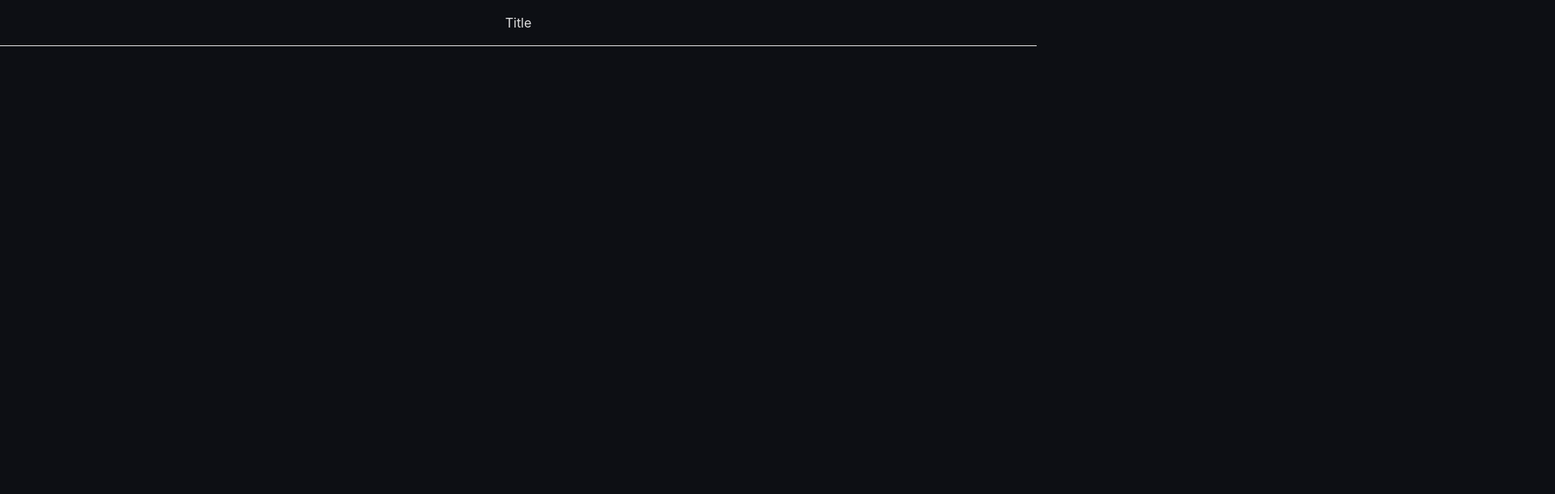
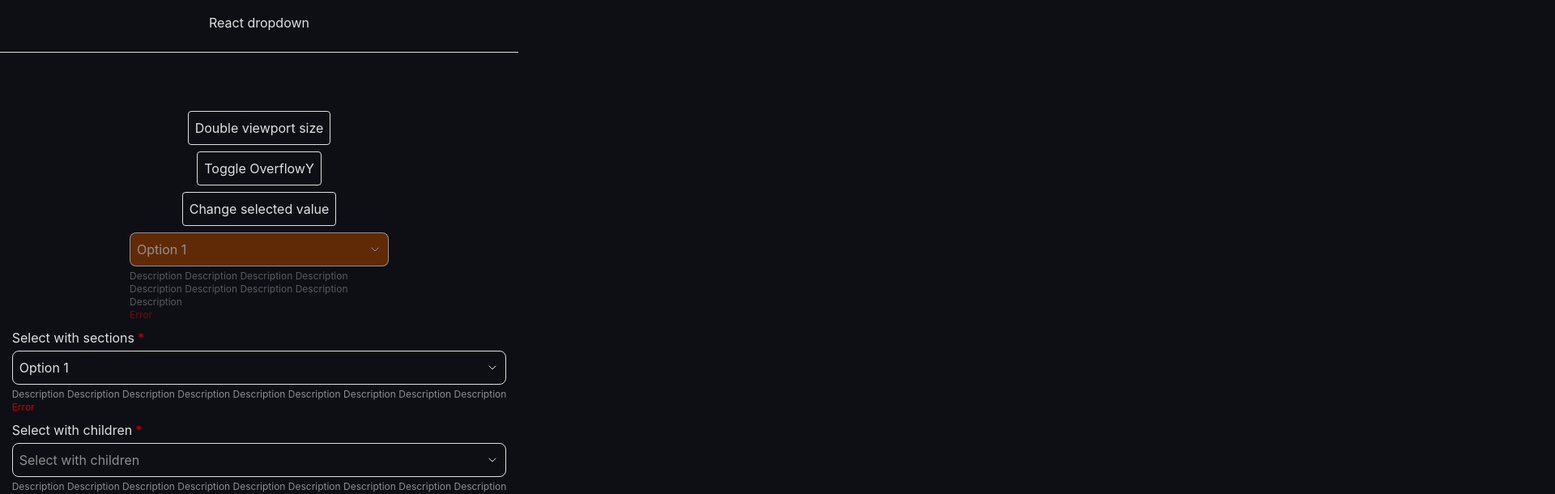
Before and after one commit to Ninjaneer87/react-dropdown, a React (Vite) app: page / in a window 1280 px wide. Shown: the top 610 px of the page at 81% size, 1920 px wide, since content can reach past the window. Built offline with nearby package versions, Linux system fonts and the light colour scheme.

Commit message:
add Select classNames by slots

```diff
--- a/package.json
+++ b/package.json
@@ -11,9 +11,11 @@
   },
   "dependencies": {
     "@tailwindcss/vite": "^4.0.6",
+    "clsx": "^2.1.1",
     "react": "^19.0.0",
     "react-dom": "^19.0.0",
     "react-router": "^7.2.0",
+    "tailwind-merge": "^3.3.1",
     "tailwindcss": "^4.0.6"
   },
   "devDependencies": {
--- a/src/App.tsx
+++ b/src/App.tsx
@@ -49,12 +49,33 @@
 
 function App() {
   const [selectedValue, setSelectedValue] = useState([items[0]]);
+  const [doubleViewportSize, setDoubleViewportSize] = useState(false);
+
   return (
     <>
-      <h1 className="py-4 text-center">Title</h1>
-      <hr className="mb-16" />
-      <div className="flex justify-center items-center flex-col min-h-[200vh] min-w-[200vw]">
+      <div
+        className={`flex justify-center gap-2 items-center flex-col
+        ${
+          doubleViewportSize
+            ? 'min-h-[200vh] min-w-[200vw]'
+            : 'min-h-[100vh] w-[50vw]'
+        }`}
+      >
+        <h1 className="w-full py-4 text-center">React dropdown</h1>
+        <hr className="w-full mb-16" />
+
         <button
+          className="p-2 border cursor-pointer rounded-sm"
+          onClick={() => {
+            setDoubleViewportSize((prev) => !prev);
+          }}
+        >
+          {doubleViewportSize
+            ? 'Regular viewport size'
+            : 'Double viewport size'}
+        </button>
+        <button
+          className="p-2 border cursor-pointer rounded-sm"
           onClick={() => {
             const currentBodyOverflowY = window.getComputedStyle(
               document.body,
@@ -66,6 +87,7 @@
           Toggle OverflowY
         </button>
         <button
+          className="p-2 border cursor-pointer rounded-sm"
           onClick={() => {
             setSelectedValue((prev) => [...new Set([...prev, items[1]])]);
           }}
@@ -79,10 +101,12 @@
           defaultValue={selectedValue}
           value={selectedValue}
           onClose={() => console.log('onClose')}
+          isDisabled
           onSelectionChange={(value) => {
             console.log({ value });
             setSelectedValue(value.selectedOptions);
           }}
+          classNames={{ mainWrapper: 'bg-amber-800', placeholder: 'opacity-60', base: 'w-80' }}
         />
 
         <Select
@@ -91,11 +115,15 @@
             setSelectedValue(value.selectedOptions);
           }}
           multiple
+          // isDisabled
           placeholder="Select with sections"
           onClose={() => console.log('onClose')}
           // defaultValue={selectedValue}
           value={selectedValue}
-          placement="bottom-center"
+          label="Select with sections"
+          isRequired
+          shouldBlockScroll={false}
+          shouldCloseOnScroll={false}
         >
           {groups.map((group, i) => (
             <Select.Section
@@ -115,13 +143,15 @@
         <Select
           onSelectionChange={(value) => {
             console.log({ value });
-            setSelectedValue(value.selectedOptions);
+            // setSelectedValue(value.selectedOptions);
           }}
+          label='Select with children'
+          isRequired
           multiple
           placeholder="Select with children"
           onClose={() => console.log('onClose')}
           // defaultValue={selectedValue}
-          value={selectedValue}
+          // value={selectedValue}
         >
           {items.map((item) => (
             <Select.Item key={item.value} {...item}>
@@ -134,6 +164,7 @@
           items={items}
           onSelectionChange={(value) => console.log(value)}
           multiple
+          label='Select with children function'
           placeholder="Select with children function"
           onClose={() => console.log('onClose')}
         >
@@ -265,7 +296,7 @@
         </Dropdown>
 
         <Popover
-          placement="bottom-start"
+          placement="bottom-center"
           shouldBlockScroll={false}
           shouldCloseOnScroll={false}
           shouldFlip={false}
@@ -282,7 +313,7 @@
             </button>
           </Popover.Trigger>
           <Popover.Content>
-            <div className="flex flex-col gap-2">
+            <div className="flex flex-col gap-2 max-w-80">
               <h1 className="text-2xl">Popover Content</h1>
               <p>
                 Lorem ipsum dolor sit amet consectetur adipisicing elit.
--- a/src/components/Popover/index.tsx
+++ b/src/components/Popover/index.tsx
@@ -9,6 +9,7 @@
   Coords,
   buildPlacement,
   growContentPosition,
+  cn,
 } from '../../utils/common';
 import ClientPortal from '../ClientPortal';
 import { useWindowResize } from '../../hooks/useWindowResize';
@@ -47,6 +48,7 @@
   delayHide = 0,
   hoverableContent = true,
   growContent = false,
+  classNames,
 }: PopoverProps & PopoverComposition) => {
   const popoverMenuRef = useRef<HTMLDivElement>(null);
   const popoverTriggerRef = useRef<HTMLDivElement>(null);
@@ -286,17 +288,34 @@
     }, delayHide);
   }
 
+  const baseClassName = cn(
+    'relative',
+    fullWidth || isChild ? 'w-full' : 'w-fit',
+  );
+  const triggerClassName = cn(
+    'flex items-center gap-2',
+    !isDisabled ? 'cursor-pointer' : '',
+    'grow w-full',
+  );
+  const contentClassName = cn(
+    'fixed z-10',
+    isRootExpanded ? 'scale-in' : 'scale-out',
+    'transition-opacity p-2 bg-gray-700 rounded-lg',
+  );
+  const backdropClassName = cn(
+    'fixed z-0 inset-0',
+    backdrop !== 'transparent' ? 'bg-black/30' : '',
+    backdrop === 'blur' ? 'backdrop-blur-xs' : '',
+    isRootExpanded ? 'fade-in' : 'fade-out',
+  );
+
   const popoverJSX = (
     <PopoverContext.Provider value={{ isOpen: isExpanded, handleClose }}>
       <>
         <ClientPortal>
           {isMounted && !!backdrop && (
             <div
-              className={`fixed z-0 inset-0 ${
-                backdrop !== 'transparent' ? 'bg-black/30' : ''
-              } ${backdrop === 'blur' ? 'backdrop-blur-xs' : ''} ${
-                isRootExpanded ? 'fade-in' : 'fade-out'
-              }`}
+              className={cn(backdropClassName, classNames?.backdrop)}
               onClick={(e) => {
                 e.stopPropagation();
                 handleBackdropClick();
@@ -306,7 +325,7 @@
         </ClientPortal>
 
         <div
-          className={`relative ${fullWidth || isChild ? 'w-full' : 'w-fit'}`}
+          className={cn(baseClassName, classNames?.base)}
           onKeyDown={onPopoverKeyDown}
           onScroll={(e) => {
             e.preventDefault();
@@ -324,9 +343,7 @@
             data-trigger-open={isExpanded}
             tabIndex={isChild || isDisabled ? -1 : 0}
             onKeyDown={onTriggerKeyDown}
-            className={`flex items-center gap-2 ${
-              !isDisabled ? 'cursor-pointer' : ''
-            } grow w-full`}
+            className={cn(triggerClassName, classNames?.trigger)}
             ref={popoverTriggerRef}
             {...(openOnHover &&
               !hoverableContent && {
@@ -341,9 +358,7 @@
             {(isMounted || isExpanded) && (
               <div
                 data-popover-content
-                className={`fixed z-10 ${
-                  isRootExpanded ? 'scale-in' : 'scale-out'
-                } transition-opacity p-2 bg-gray-700 rounded-lg`}
+                className={cn(contentClassName, classNames?.content)}
                 style={popoverContentCoords}
                 ref={(node) => {
                   if (!node) return;
--- a/src/components/Select/SelectMenu.tsx
+++ b/src/components/Select/SelectMenu.tsx
@@ -1,8 +1,9 @@
-import { PropsWithChildren } from 'react';
 import { usePopoverContext } from '../../context/PopoverContext';
 import { useKeyboardNavigation } from '../../hooks/useKeyboardNavigation';
+import { SelectMenuProps } from '../../types';
+import { cn } from '../../utils/common';
 
-function SelectMenu({ children }: PropsWithChildren) {
+function SelectMenu({ children, classNames }: SelectMenuProps) {
   const popoverContext = usePopoverContext();
   const { menuRef, onKeyDown } = useKeyboardNavigation({
     itemSelector: '[data-select-item]',
@@ -12,9 +13,11 @@
     throw new Error('SelectMenu should be used within a Popover component');
   }
 
+  const baseClassName = 'relative !outline-none !border-none p-2 grow';
+
   return (
     <div
-      className="relative !outline-none !border-none"
+      className={cn(baseClassName, classNames?.base)}
       onKeyDown={onKeyDown}
       ref={menuRef}
       tabIndex={0}
--- a/src/components/Select/index.tsx
+++ b/src/components/Select/index.tsx
@@ -1,4 +1,4 @@
-import React, { useEffect, useMemo, useState } from 'react';
+import React, { useEffect, useMemo, useRef, useState } from 'react';
 import { OptionItem, SelectCompositionProps, SelectProps } from '../../types';
 import SelectDivider from './SelectDivider';
 import SelectItem from './SelectItem';
@@ -6,6 +6,8 @@
 import Popover from '../Popover';
 import { SelectContext, SelectContextType } from '../../context/SelectContext';
 import SelectMenu from './SelectMenu';
+import CaretIcon from '../ui/CaretIcon';
+import { cn } from '../../utils/common';
 
 function Select<T extends OptionItem>({
   // caret,
@@ -17,7 +19,6 @@
   shouldCloseOnBlur = true,
   shouldCloseOnEsc = true,
   backdrop,
-  placement = 'bottom-center',
   isDisabled,
   isOpen: controlledIsOpen,
   onOpen,
@@ -37,6 +38,9 @@
   placeholder = 'Select',
   value,
   defaultValue,
+  classNames,
+  label,
+  isRequired,
 }: SelectProps<T> & SelectCompositionProps<T>) {
   if (items && children && typeof children !== 'function') {
     throw new Error(
@@ -66,6 +70,7 @@
   const [isOpen, setIsOpen] = useState(false);
   const [selected, setSelected] = useState<T[]>([]);
   const [hasMountedDefaultValue, setHasMountedDefaultValue] = useState(false);
+  const baseRef = useRef<HTMLDivElement | null>(null);
 
   const open = controlledIsOpen ?? isOpen;
 
@@ -93,10 +98,58 @@
     [multiple, onSelectionChange, setSelected, selected, renderOption],
   );
 
+  const popoverContentClassName = cn('p-0');
+  const baseClassName = cn(
+    fullWidth ? 'w-full' : '',
+    isDisabled ? 'opacity-60' : '',
+  );
+  const labelClassName = cn('mb-1');
+  const placeholderClassName = cn('grow flex items-center opacity-60');
+  const requiredAsteriskClassName = cn('text-red-700 ml-1');
+  const triggerClassName = cn('w-full grow relative');
+  const mainWrapperClassName = cn(
+    'rounded-lg border p-2 grow flex items-center gap-2',
+  );
+  const selectorIconClassName = cn('ml-auto');
+  const listboxClassName = cn(
+    'max-h-[250px] overflow-y-auto relative  scroll-pt-12',
+  );
+  const helperWrapperClassName = cn('text-xs mt-1');
+  const descriptionClassName = cn('opacity-60');
+  const errorMessageClassName = cn('text-red-700');
+
+  const showPlaceholder = !selected.length;
+
+  const showValue = !!selected.length;
+
+  const baseWidth = baseRef.current
+    ? window.getComputedStyle(baseRef.current).width
+    : 'initial';
+
   return (
     <SelectContext.Provider value={contextValue}>
+      <div className={cn(baseClassName, classNames?.base)} ref={baseRef}>
+        {label && (
+          <div
+            className={cn(labelClassName, classNames?.label)}
+            onClick={() => setIsOpen((prev) => !prev)}
+          >
+            {label}
+            {isRequired && (
+              <span
+                className={cn(
+                  requiredAsteriskClassName,
+                  classNames?.requiredAsterisk,
+                )}
+              >
+                *
+              </span>
+            )}
+          </div>
+        )}
+
         <Popover
-        fullWidth={fullWidth}
+          fullWidth
           shouldFlip={shouldFlip}
           shouldBlockScroll={shouldBlockScroll}
           shouldCloseOnScroll={shouldCloseOnScroll}
@@ -104,7 +157,7 @@
           shouldCloseOnEsc={shouldCloseOnEsc}
           backdrop={backdrop}
           focusTriggerOnClose
-        placement={placement}
+          placement="bottom-center"
           isDisabled={isDisabled}
           isOpen={open}
           growContent={growContent}
@@ -124,38 +177,51 @@
             setIsOpen(isOpen);
             if (onOpenChange) onOpenChange(isOpen);
           }}
+          classNames={{
+            content: cn(popoverContentClassName, classNames?.popoverContent),
+          }}
         >
           <Popover.Trigger>
             {trigger ? (
               trigger
             ) : (
-            <div className="rounded-lg border p-2 flex items-center gap-2">
+              <div className={cn(triggerClassName, classNames?.trigger)}>
+                <div
+                  className={cn(mainWrapperClassName, classNames?.mainWrapper)}
+                >
+                  {showPlaceholder && (
+                    <div
+                      className={cn(
+                        placeholderClassName,
+                        classNames?.placeholder,
+                      )}
+                    >
                       {placeholder ?? 'Select'}
-              <svg
-                aria-hidden="true"
-                fill="none"
-                focusable="false"
-                height="1em"
-                role="presentation"
-                stroke="currentColor"
-                strokeLinecap="round"
-                strokeLinejoin="round"
-                strokeWidth="1.5"
-                viewBox="0 0 24 24"
-                width="1em"
-                data-open={open}
-                className="w-4 h-4 transition-transform duration-150 ease motion-reduce:transition-none data-[open=true]:rotate-180"
+                    </div>
+                  )}
+
+                  {showValue && (
+                    <div>{selected.map((item) => item.label).join(', ')}</div>
+                  )}
+
+                  <div
+                    className={cn(
+                      selectorIconClassName,
+                      classNames?.selectorIcon,
+                    )}
                   >
-                <path d="m6 9 6 6 6-6"></path>
-              </svg>
+                    <CaretIcon open={open} />
+                  </div>
+                </div>
               </div>
             )}
           </Popover.Trigger>
 
           <Popover.Content>
+            <div style={{ width: baseWidth }}>
               {topContent && topContent}
-          <SelectMenu>
-            <ul className="max-h-[250px] overflow-y-auto relative  scroll-pt-12">
+              <SelectMenu classNames={{ base: classNames?.listboxWrapper }}>
+                <ul className={cn(listboxClassName, classNames?.listbox)}>
                   {typeof children !== 'function' && children}
                   {typeof children === 'function' &&
                     items &&
@@ -163,8 +229,7 @@
                       const renderedItem = children(item);
                       if (
                         !React.isValidElement(renderedItem) ||
-                    // eslint-disable-next-line @typescript-eslint/no-explicit-any
-                    (renderedItem as any).type !== SelectItem
+                        renderedItem.type !== SelectItem
                       ) {
                         throw new Error(
                           `"Select" children function only accepts "SelectItem" as a root returned element`,
@@ -184,8 +249,20 @@
                 </ul>
               </SelectMenu>
               {bottomContent && bottomContent}
+            </div>
           </Popover.Content>
         </Popover>
+
+        <div className={cn(helperWrapperClassName, classNames?.helperWrapper)}>
+          <div className={cn(descriptionClassName, classNames?.description)}>
+            Description Description Description Description Description
+            Description Description Description Description
+          </div>
+          <div className={cn(errorMessageClassName, classNames?.errorMessage)}>
+            Error
+          </div>
+        </div>
+      </div>
     </SelectContext.Provider>
   );
 }
--- /dev/null
+++ b/src/components/ui/CaretIcon.tsx
@@ -0,0 +1,25 @@
+type Props = { open: boolean };
+
+function CaretIcon({ open }: Props) {
+  return (
+    <svg
+      aria-hidden="true"
+      fill="none"
+      focusable="false"
+      height="1em"
+      role="presentation"
+      stroke="currentColor"
+      strokeLinecap="round"
+      strokeLinejoin="round"
+      strokeWidth="1.5"
+      viewBox="0 0 24 24"
+      width="1em"
+      data-open={open}
+      className="w-4 h-4 transition-transform duration-150 ease motion-reduce:transition-none data-[open=true]:rotate-180"
+    >
+      <path d="m6 9 6 6 6-6"></path>
+    </svg>
+  );
+}
+
+export default CaretIcon;
--- a/src/utils/common.ts
+++ b/src/utils/common.ts
@@ -1,5 +1,11 @@
 import { CSSProperties } from 'react';
 import { PopoverAlign, PopoverPlacement, PopoverPosition } from '../types';
+import { type ClassValue, clsx } from 'clsx';
+import { twMerge } from 'tailwind-merge';
+
+export function cn(...inputs: ClassValue[]) {
+  return twMerge(clsx(...inputs));
+}
 
 export type Coords = {
   top?: CSSProperties['width'];
```
Also changed, not shown: src/types.ts (+95 -1 lines), 1 other file (tests, documents, lock files or other folders). Lines whose indentation alone changed are shown as unchanged.
